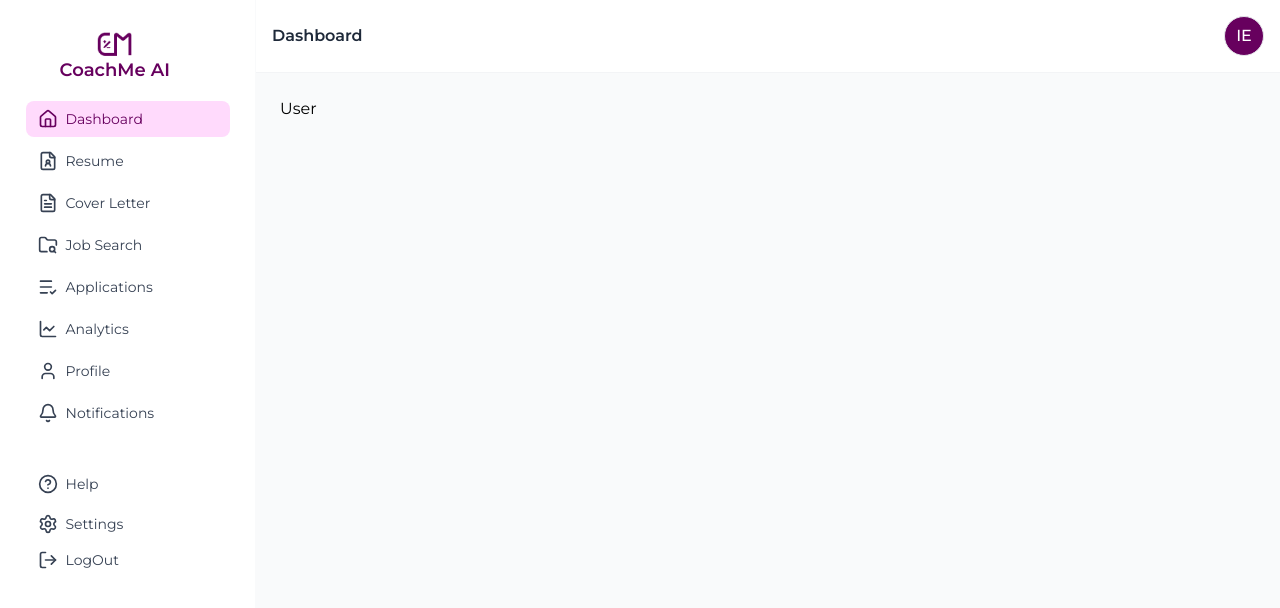
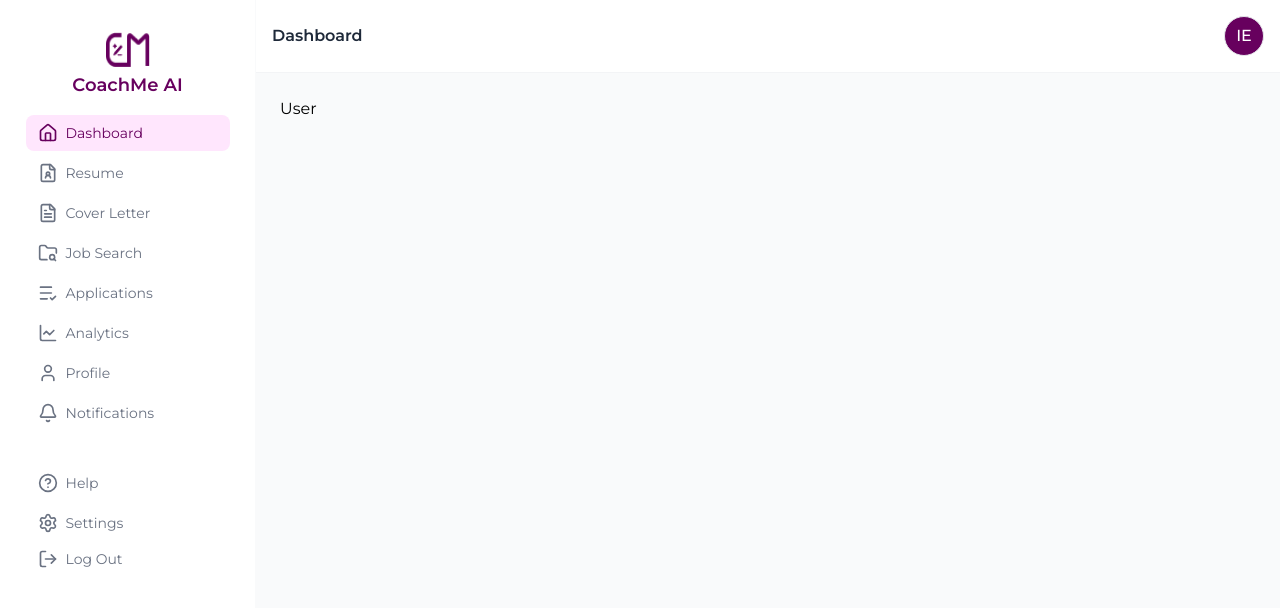
Before and after one commit to TheSkillGarage/coachme_ai, a React (Vite) app: page /user/dashboard in a window 1280 px wide. Shown: the top 608 px of the page. Built offline with nearby package versions, Linux system fonts and the light colour scheme.

Commit message:
animation to side menus

```diff
--- a/package.json
+++ b/package.json
@@ -12,6 +12,7 @@
   "dependencies": {
     "@reduxjs/toolkit": "^2.9.1",
     "clsx": "^2.1.1",
+    "framer-motion": "^12.23.24",
     "lucide-react": "^0.546.0",
     "react": "^19.1.1",
     "react-dom": "^19.1.1",
--- a/src/layouts/dashboardnav/sidnav/index.tsx
+++ b/src/layouts/dashboardnav/sidnav/index.tsx
@@ -2,7 +2,9 @@ import { useState } from "react";
 import { NavLink, useLocation } from "react-router-dom";
 import { helperMenuItems, menuItems } from "./menu";
 import { ChevronDown, ChevronUp, LogOut } from "lucide-react";
-import Logo from '../../../assets/coachmeai.png'
+import { motion, AnimatePresence } from "framer-motion";
+import Logo from "../../../assets/coachmeai.png";
+
 interface SidebarProps {
     open: boolean;
     setOpen: (open: boolean) => void;
@@ -10,7 +12,7 @@ interface SidebarProps {
 
 export default function Main({ open, setOpen }: SidebarProps) {
     const [openMenus, setOpenMenus] = useState<string[]>([]);
-    const location = useLocation()
+    const location = useLocation();
 
     const toggleSubmenu = (title: string) => {
         setOpenMenus((prev) =>
@@ -18,6 +20,20 @@ export default function Main({ open, setOpen }: SidebarProps) {
                 ? prev.filter((t) => t !== title)
                 : [...prev, title]
         );
+    };
+
+    // Animation variants
+    const listVariants = {
+        hidden: { opacity: 0 },
+        visible: {
+            opacity: 1,
+            transition: { staggerChildren: 0.08 },
+        },
+    };
+
+    const itemVariants = {
+        hidden: { opacity: 0, x: -20 },
+        visible: { opacity: 1, x: 0 },
     };
 
     return (
@@ -41,23 +57,31 @@ export default function Main({ open, setOpen }: SidebarProps) {
                 >
                     ✕
                 </button>
-                <div className="md:w-[90%] md:flex-start flex items-center justify-center  pv-4 mb-[16px] mt-[32px]">
-                    <div className="">
-                        <img src={Logo} className="h-[35] w-[35px] m-auto" alt="" />
-                        <h1 className="text-lg font-semibold text-primary-500">CoachMe AI</h1>
+
+                <div className="flex items-center justify-center mb-4 mt-8">
+                    <div className="text-center">
+                        <img src={Logo} className="h-[35px] w-[45px] mx-auto" alt="Logo" />
+                        <h1 className="text-lg font-semibold text-primary-500 mt-1">
+                            CoachMe AI
+                        </h1>
+                    </div>
                 </div>
 
-                </div>
-
-                {/* Navigation */}
-                <nav className="w-[80%] m-auto space-y-1">
+                {/* Main Navigation */}
+                <motion.nav
+                    className="w-[80%] m-auto space-y-1"
+                    variants={listVariants}
+                    initial="hidden"
+                    animate="visible"
+                    key={location.pathname} // ensures re-animation on route change
+                >
                     {menuItems.map((item) => (
-                        <div key={item.title} className="py-[1px]">
+                        <motion.div key={item.title} variants={itemVariants}>
                             {item.subMenu ? (
                                 <div>
                                     <button
                                         onClick={() => toggleSubmenu(item.title)}
-                                        className="flex w-full items-center justify-between px-3 py-2 rounded-lg hover:bg-gray-100 text-gray-700 font-medium"
+                                        className="flex w-full items-center justify-between px-3 py-2 rounded-lg hover:bg-gray-100 text-gray-500 font-medium"
                                     >
                                         <div className="flex items-center gap-2">
                                             {item.icon && <span>{item.icon}</span>}
@@ -70,23 +94,64 @@ export default function Main({ open, setOpen }: SidebarProps) {
                                         )}
                                     </button>
 
-                                    {/* Submenu items */}
+                                    {/* Submenu animation */}
+                                    <AnimatePresence>
                                         {openMenus.includes(item.title) && (
-                                        <div className="bg-gray-500 rounded-lg">
-                                            {item.subMenu.map((sub) => (
+                                            <motion.div
+                                                initial={{ opacity: 0, height: 0 }}
+                                                animate={{ opacity: 1, height: "auto" }}
+                                                exit={{ opacity: 0, height: 0 }}
+                                                transition={{ duration: 0.3, ease: "easeInOut" }}
+                                                className="overflow-hidden ml-2 bg-gray-50 rounded-lg mt-1"
+                                            >
+                                                <motion.ul
+                                                    variants={listVariants}
+                                                    initial="hidden"
+                                                    animate="visible"
+                                                    exit="hidden"
+                                                    className="py-1"
+                                                >
+                                                    {item.subMenu.map((sub, index) => (
+                                                        <motion.li key={index} variants={itemVariants}>
+                                                            <NavLink
+                                                                to={sub.pathname ?? "#"}
+                                                                className={({ isActive }) => {
+                                                                    const active =
+                                                                        isActive ||
+                                                                        (sub.pathname === "/" &&
+                                                                            location.pathname.startsWith(
+                                                                                "/user/dashboard"
+                                                                            ));
+
+                                                                    return `flex font-normal items-center gap-2 px-3 py-2 rounded-lg transition ${active
+                                                                        ? "text-primary-500 bg-purple-300"
+                                                                        : "text-gray-500 hover:bg-gray-100"
+                                                                        }`;
+                                                                }}
+                                                                onClick={() => setOpen(false)}
+                                                            >
+                                                                {sub.icon && <span>{sub.icon}</span>}
+                                                                <span>{sub.title}</span>
+                                                            </NavLink>
+                                                        </motion.li>
+                                                    ))}
+                                                </motion.ul>
+                                            </motion.div>
+                                        )}
+                                    </AnimatePresence>
+                                </div>
+                            ) : (
                                 <NavLink
                                     to={item.pathname ?? "#"}
                                     className={({ isActive }) => {
-                                                        const isDashboard =
-                                                            item.pathname === "/" || item.pathname === "/dashboard";
-                                                        const isDashboardActive =
-                                                            isDashboard && location.pathname.startsWith("/user/dashboard");
+                                        const active =
+                                            isActive ||
+                                            (item.pathname === "/" &&
+                                                location.pathname.startsWith("/user/dashboard"));
 
-                                                        const active = isActive || isDashboardActive;
-
-                                                        return `flex font-normal items-center gap-2 px-3 py-2 rounded-lg transition ${active
-                                                            ? "text-primary-500 bg-purple-500"
-                                                            : "text-gray-700 hover:bg-gray-100"
+                                        return `flex font-normal text-sm items-center gap-2 px-3 py-[8px] rounded-lg transition ${active
+                                            ? "text-primary-500 bg-purple-300"
+                                            : "text-gray-500 hover:bg-gray-100"
                                             }`;
                                     }}
                                     onClick={() => setOpen(false)}
@@ -94,26 +159,31 @@ export default function Main({ open, setOpen }: SidebarProps) {
                                     {item.icon && <span>{item.icon}</span>}
                                     <span>{item.title}</span>
                                 </NavLink>
+                            )}
+                        </motion.div>
+                    ))}
+                </motion.nav>
 
-                                            ))}
-                                        </div>
-                                    )}
-                                </div>
-                            ) : (
-                                <div className="">
+                {/* Helper menu */}
+                <motion.nav
+                    className="w-[80%] m-auto space-y-1 pt-[34px]"
+                    variants={listVariants}
+                    initial="hidden"
+                    animate="visible"
+                >
+                    {helperMenuItems.map((item) => (
+                        <motion.div key={item.title} variants={itemVariants}>
                             <NavLink
                                 to={item.pathname ?? "#"}
                                 className={({ isActive }) => {
-                                            const isDashboard =
-                                                item.pathname === "/" || item.pathname === "/dashboard";
-                                            const isDashboardActive =
-                                                isDashboard && location.pathname.startsWith("/user/dashboard");
-
-                                            const active = isActive || isDashboardActive;
+                                    const active =
+                                        isActive ||
+                                        (item.pathname === "/" &&
+                                            location.pathname.startsWith("/user/dashboard"));
 
                                     return `flex font-normal text-sm items-center gap-2 px-3 py-[8px] rounded-lg transition ${active
-                                                ? "text-primary-500 bg-purple-500"
-                                                : "text-gray-700 hover:bg-gray-100"
+                                        ? "text-primary-500 bg-purple-300"
+                                        : "text-gray-500 hover:bg-gray-100"
                                         }`;
                                 }}
                                 onClick={() => setOpen(false)}
@@ -121,42 +191,23 @@ export default function Main({ open, setOpen }: SidebarProps) {
                                 {item.icon && <span>{item.icon}</span>}
                                 <span>{item.title}</span>
                             </NavLink>
-                                </div>
+                        </motion.div>
+                    ))}
+                </motion.nav>
 
-                            )}
-                        </div>
-                    ))}
-                </nav>
-                <nav className="w-[80%] m-auto space-y-1 pt-[34px]">
-                    {helperMenuItems.map((item) => (
-                        <NavLink
-                            to={item.pathname ?? "#"}
-                            className={({ isActive }) => {
-                                const isDashboard =
-                                    item.pathname === "/" || item.pathname === "/dashboard";
-                                const isDashboardActive =
-                                    isDashboard && location.pathname.startsWith("/user/dashboard");
-
-                                const active = isActive || isDashboardActive;
-
-                                return `flex font-normal text-sm items-center gap-2 px-3 py-[8px] rounded-lg transition ${active
-                                    ? "text-primary-500 bg-purple-500"
-                                    : "text-gray-700 hover:bg-gray-100"
-                                    }`;
-                            }}
-                            onClick={() => setOpen(false)}
+                {/* Logout */}
+                <motion.div
+                    className="w-[80%] space-y-1 m-auto px-3"
+                    variants={itemVariants}
+                    initial="hidden"
+                    animate="visible"
+                    transition={{ delay: 0.4 }}
                 >
-                            {item.icon && <span>{item.icon}</span>}
-                            <span>{item.title}</span>
-                        </NavLink>
-                    ))}
-                </nav>
-                <div className="w-[80%] space-y-1 m-auto px-3">
-                    <button className="flex mt-[8px]  items-center font-normal text-sm text-gray-700 hover:cursor-pointer" >
-                        <LogOut className="w-5 h-5 text-gray-700 hover:text-gray-900" />
-                        <p className="ml-2">LogOut</p>
+                    <button className="flex mt-[8px] items-center font-normal text-sm text-gray-500 hover:cursor-pointer">
+                        <LogOut className="w-5 h-5 text-gray-500 hover:text-gray-500" />
+                        <p className="ml-2">Log Out</p>
                     </button>
-                </div>
+                </motion.div>
             </aside>
         </>
     );
```
Also changed, not shown: 1 other file (tests, documents, lock files or other folders). Lines whose indentation alone changed are shown as unchanged.
